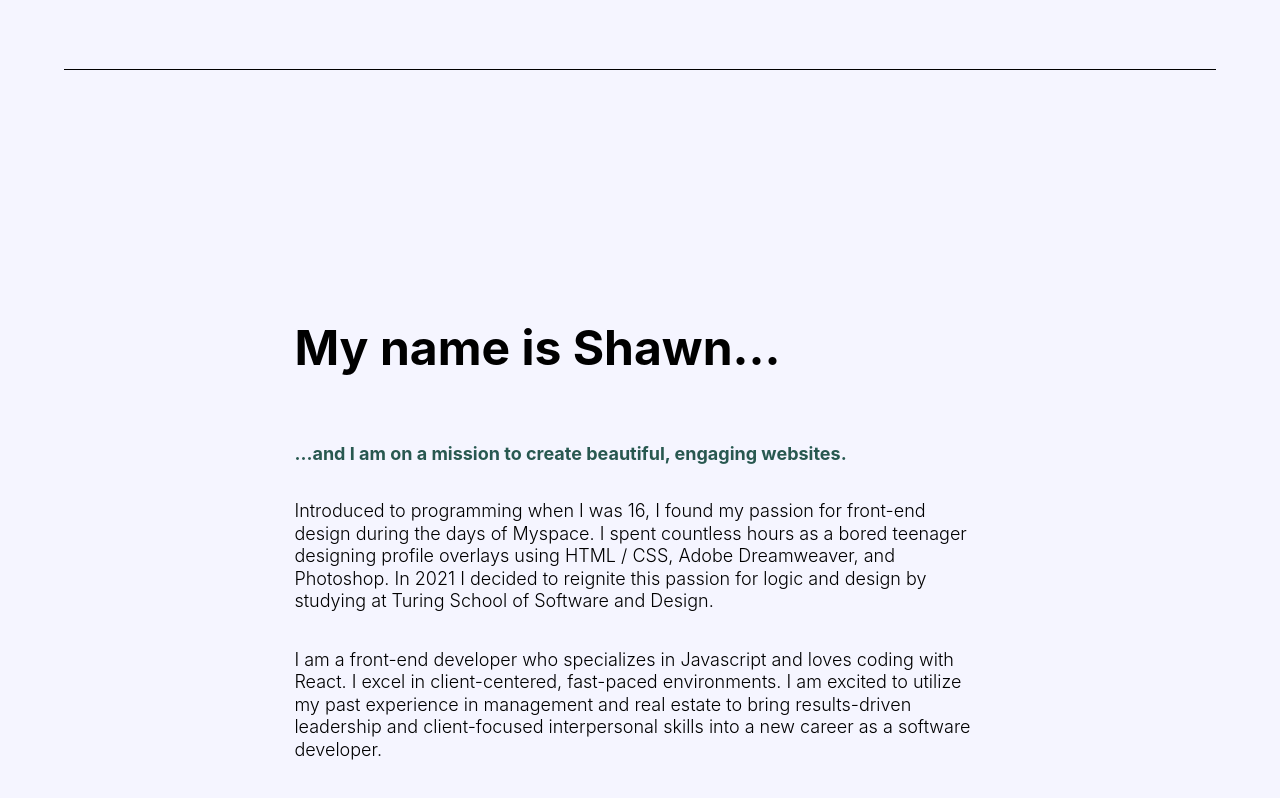
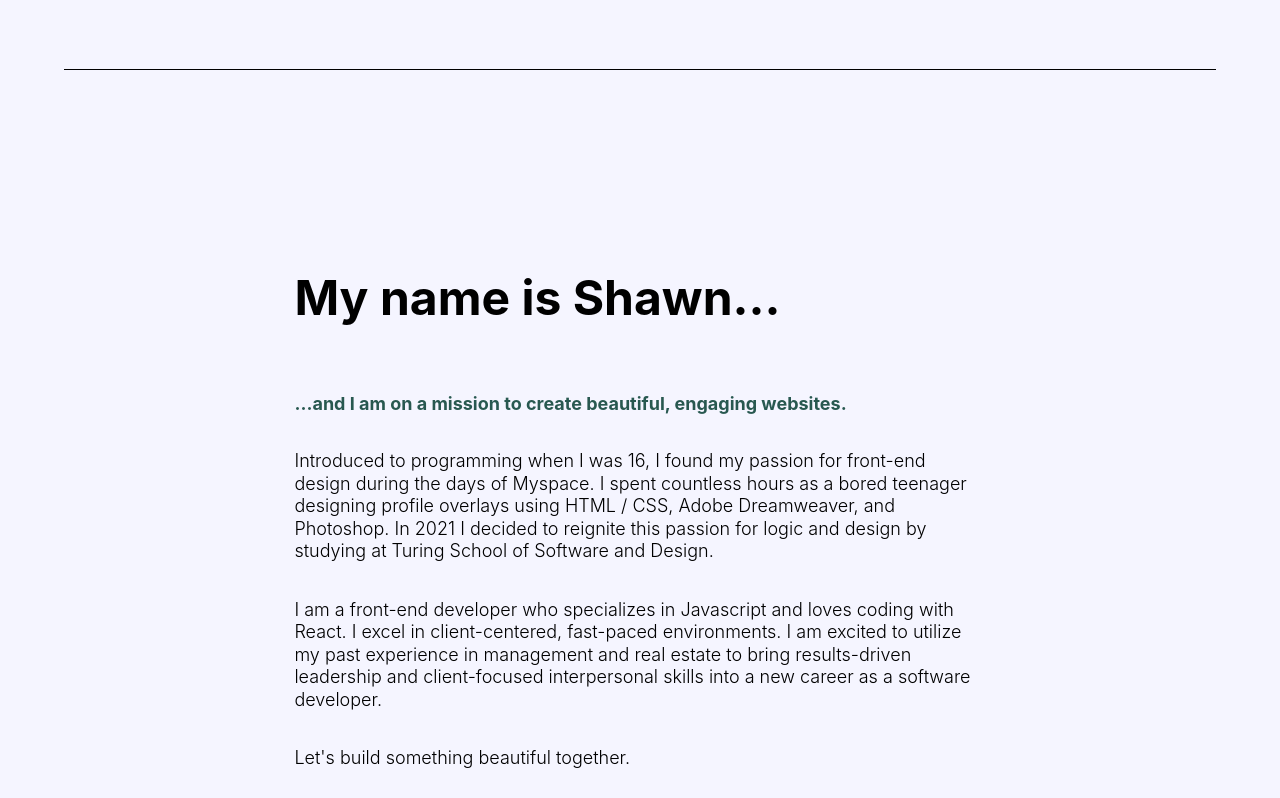
Before and after one commit to shawnmcmahon/portfolio, a React (Create React App) app: page / in a window 1280 px wide. Shown: the part 580-1378 px from the top of the page. Built offline with nearby package versions, Linux system fonts and the light colour scheme.

Commit message:
Fix bigger screen size in portfolio

```diff
--- a/src/styles/desktop/Home.scss
+++ b/src/styles/desktop/Home.scss
@@ -98,7 +98,7 @@ a, a:hover, a:focus, a:active {
   width: 60%;
   // justify-content: flex-start;
   font-size: 18px;
-  padding: 150px 0 50px 0;
+  padding: 100px 0 100px 0;
   @include flex-center(column);
 }
 
--- a/src/styles/desktop/Portfolio.scss
+++ b/src/styles/desktop/Portfolio.scss
@@ -3,7 +3,7 @@
 
 .projects-outter {
   width: 100%;
-  height: auto;
+  height: 5500px;
   display: flex;
   flex-direction: column;
   justify-content: center;
```
